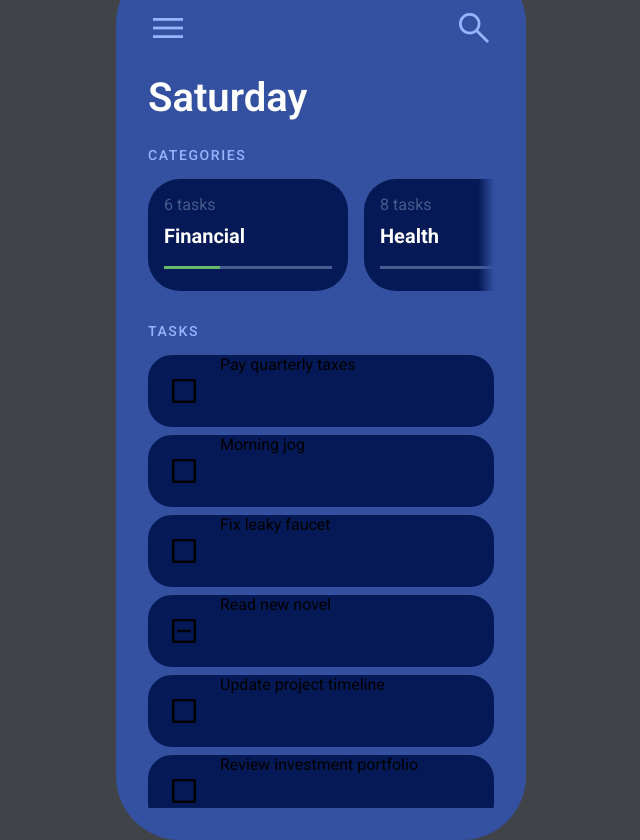
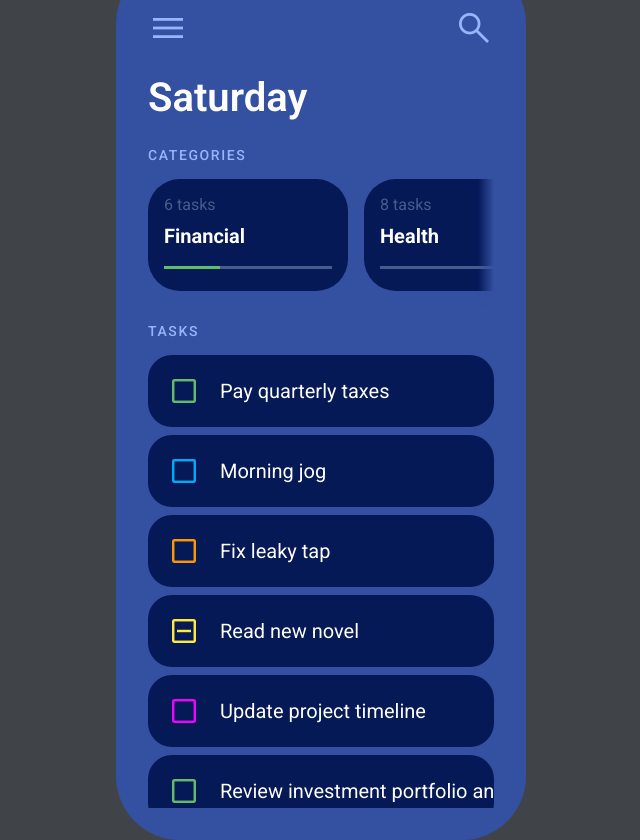
Before and after one commit to sophocles99/tasks-frontend, a React (Vite) app: page / in a window 1280 px wide. Shown: the whole page, without its empty margins (319-959 px from the left). Built offline with nearby package versions, Linux system fonts and the light colour scheme.

Commit message:
pass cateogories to TaskList and categoryColour to TaskCard

```diff
--- a/src/App.tsx
+++ b/src/App.tsx
@@ -23,7 +23,7 @@ function App() {
       <TopNav></TopNav>
       <Title></Title>
       <CategoryPicker categories={categories}></CategoryPicker>
-      <TaskList tasks={tasks}></TaskList>
+      <TaskList categories={categories} tasks={tasks}></TaskList>
     </div>
   );
 }
--- a/src/components/TaskCard.tsx
+++ b/src/components/TaskCard.tsx
@@ -2,6 +2,7 @@ import styles from '../styles/TaskCard.module.css';
 import { Task, TaskStatus } from '../tasks';
 
 interface Props {
+  categoryColour: number;
   task: Task;
 }
 
@@ -11,15 +12,19 @@ const statusIcons: Record<TaskStatus, string> = {
   [TaskStatus.Done]: 'check_box',
 };
 
-const TaskCard = ({ task }: Props) => {
+const TaskCard = ({ categoryColour, task }: Props) => {
+  const cssCategoryColour = `#${categoryColour.toString(16).padStart(6, '0')}`;
   return (
     <div className={styles.taskCard}>
       <div className={styles.taskStatusContainer}>
-        <span className={`material-symbols-outlined ${styles.icons}`}>
+        <span
+          className={`material-symbols-outlined ${styles.icons}`}
+          style={{ color: cssCategoryColour }}
+        >
           {statusIcons[task.status]}
         </span>
       </div>
-      {task.name}
+      <div className={styles.taskName}>{task.name}</div>
     </div>
   );
 };
--- a/src/components/TaskList.tsx
+++ b/src/components/TaskList.tsx
@@ -1,21 +1,26 @@
+import { Category } from '../categories';
 import styles from '../styles/TaskList.module.css';
 import { Task } from '../tasks';
 import TaskCard from './TaskCard';
 
 interface Props {
-  tasks: Task[]
+  categories: Category[];
+  tasks: Task[];
 }
 
-const TaskList = ({tasks}:Props) => {
-  const tasksFiltered = tasks.filter((_, index) => index < 7);
+const DEFAULT_CATEGORY_COLOUR = 0xffffff;
 
+const TaskList = ({ categories, tasks }: Props) => {
   return (
     <>
       <div className={styles.taskListTitle}>tasks</div>
       <div className={styles.taskList}>
-        {tasksFiltered.map((task) => (
-          <TaskCard task={task} key={task.id}></TaskCard>
-        ))}
+        {tasks.map((task) => {
+          const categoryColour =
+            categories.find((category) => category.id == task.categoryIds[0])?.colour ??
+            DEFAULT_CATEGORY_COLOUR;
+          return <TaskCard categoryColour={categoryColour} key={task.id} task={task}></TaskCard>;
+        })}
       </div>
     </>
   );
--- a/src/raw-task-data.json
+++ b/src/raw-task-data.json
@@ -6,11 +6,11 @@
   },
   {
     "name": "Morning jog",
-    "description": "Complete 30-minute run around the neighborhood park.",
+    "description": "Complete 30-minute run around the neighbourhood park.",
     "categories": ["health"]
   },
   {
-    "name": "Fix leaky faucet",
+    "name": "Fix leaky tap",
     "description": "Replace washer in bathroom sink to stop the dripping.",
     "categories": ["home"]
   },
@@ -25,23 +25,23 @@
     "categories": ["work"]
   },
   {
-    "name": "Review investment portfolio",
-    "description": "Check performance of stocks and rebalance allocations if necessary.",
+    "name": "Review investment portfolio and read lots of financial journalism",
+    "description": "Check performance of shares and rebalance allocations if necessary.",
     "categories": ["financial"]
   },
   {
     "name": "Schedule dentist appointment",
-    "description": "Book six-month checkup and cleaning with Dr. Johnson.",
+    "description": "Book six-month check-up and cleaning with Dr. Johnson.",
     "categories": ["health"]
   },
   {
-    "name": "Organize garage storage",
+    "name": "Organise garage storage",
     "description": "Sort through boxes and donate unused items to charity.",
     "categories": ["home"]
   },
   {
-    "name": "Call mom",
-    "description": "Catch up with mom about her upcoming vacation plans.",
+    "name": "Call Mum",
+    "description": "Catch up with mum about her upcoming holiday plans.",
     "categories": ["personal"]
   },
   {
@@ -65,7 +65,7 @@
     "categories": ["home"]
   },
   {
-    "name": "Practice guitar",
+    "name": "Practise guitar",
     "description": "Work on new song for 30 minutes and review previous lessons.",
     "categories": ["personal"]
   },
@@ -75,8 +75,8 @@
     "categories": ["work"]
   },
   {
-    "name": "Renew auto insurance",
-    "description": "Compare rates and update policy before expiration date.",
+    "name": "Renew car insurance",
+    "description": "Compare rates and update policy before expiry date.",
     "categories": ["financial"]
   },
   {
@@ -85,7 +85,7 @@
     "categories": ["health"]
   },
   {
-    "name": "Replace HVAC filter",
+    "name": "Replace air filter",
     "description": "Install new air filter in the home heating and cooling system.",
     "categories": ["home", "health"]
   },
@@ -101,7 +101,7 @@
   },
   {
     "name": "Transfer funds to savings",
-    "description": "Move 10% of paycheck to emergency fund account.",
+    "description": "Move 10% of salary to emergency fund account.",
     "categories": ["financial"]
   },
   {
@@ -111,16 +111,16 @@
   },
   {
     "name": "Repaint living room",
-    "description": "Apply new paint color to walls and touch up trim.",
+    "description": "Apply new paint colour to walls and touch up trim.",
     "categories": ["home"]
   },
   {
     "name": "Plan weekend getaway",
-    "description": "Research destinations and accommodations for mini vacation.",
+    "description": "Research destinations and accommodations for mini holiday.",
     "categories": ["personal"]
   },
   {
-    "name": "Backup work files",
+    "name": "Back up work files",
     "description": "Archive important documents and project files to secure storage.",
     "categories": ["work"]
   },
@@ -130,12 +130,12 @@
     "categories": ["financial", "work"]
   },
   {
-    "name": "Schedule annual physical",
-    "description": "Book comprehensive health checkup with primary care doctor.",
+    "name": "Schedule annual health check",
+    "description": "Book comprehensive health check-up with GP.",
     "categories": ["health"]
   },
   {
-    "name": "Install new light fixtures",
+    "name": "Install new light fittings",
     "description": "Replace outdated lighting in kitchen with energy-efficient options.",
     "categories": ["home"]
   },
--- a/src/styles/TaskCard.module.css
+++ b/src/styles/TaskCard.module.css
@@ -8,6 +8,7 @@
 }
 
 .taskStatusContainer {
+  flex-shrink: 0;
   display: flex;
   justify-content: center;
   align-items: center;
@@ -17,3 +18,14 @@
 .icons {
   font-size: 2rem;
 }
+
+.taskName {
+  display: flex;
+  flex-direction: column;
+  justify-content: center;
+  font-size: 1.25rem;
+  overflow: hidden;
+  text-overflow: ellipsis; /* Not working */
+  white-space: nowrap;
+  color: var(--primary-colour);
+}
```
